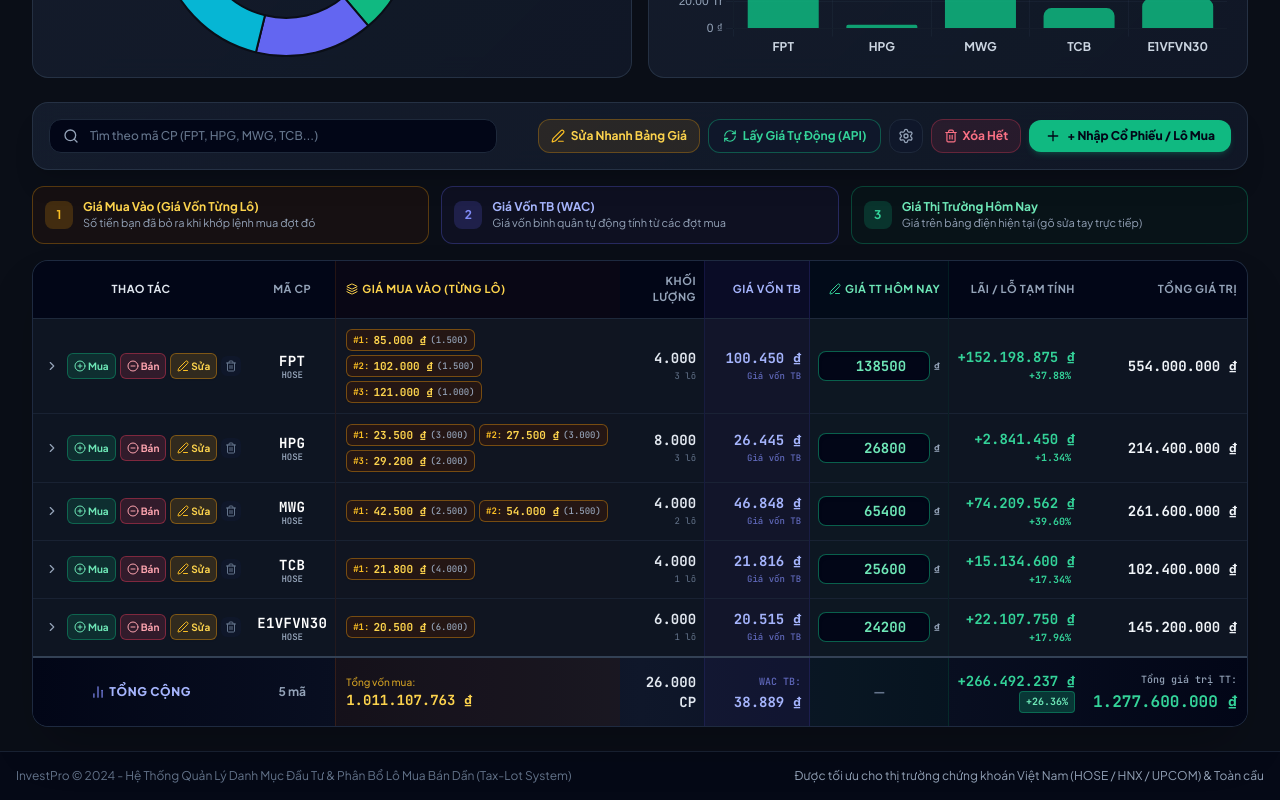
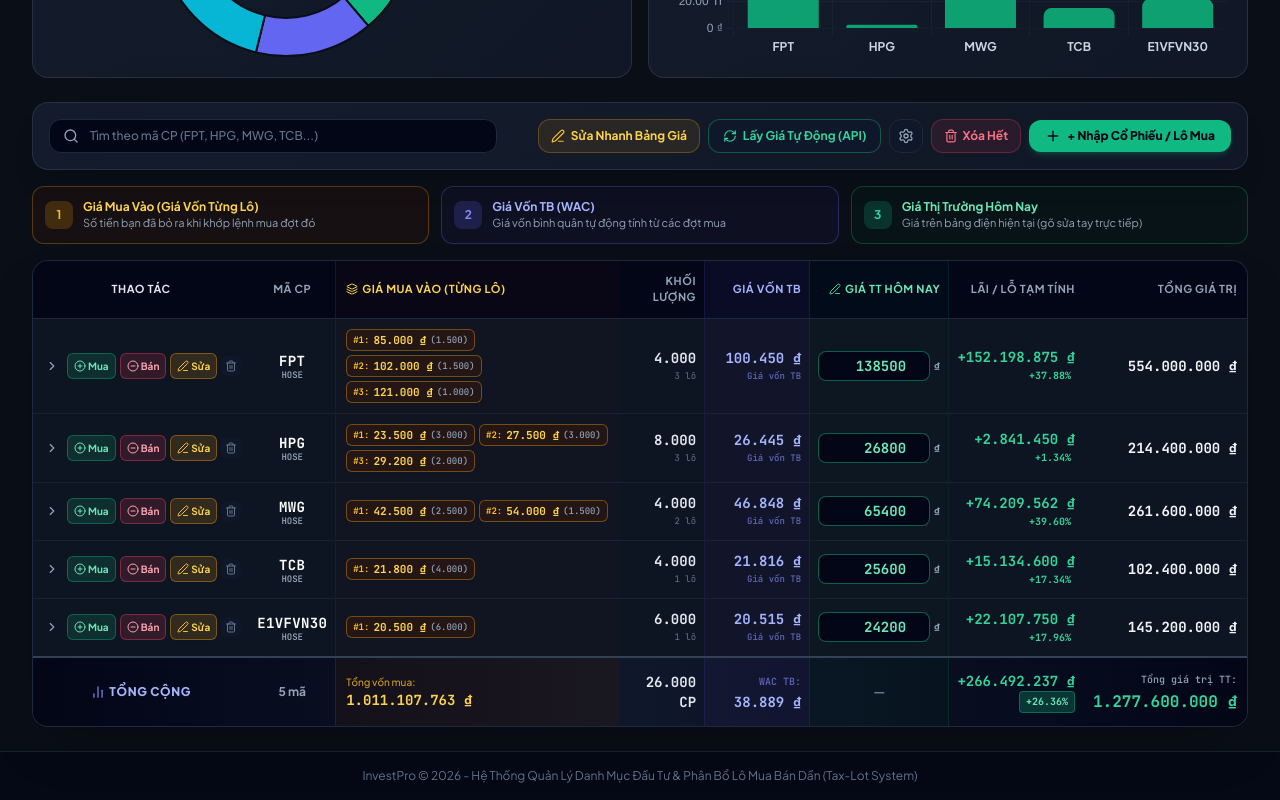
Before and after one commit to kysirong39/InvestPro, a React (Vite) app: page / in a window 1280 px wide. Shown: the part 551-1351 px from the top of the page. Built offline with nearby package versions, Linux system fonts and the light colour scheme.

Commit message:
fix(ui): update footer copyright to dynamic current year and remove Vietnam stock market tagline

```diff
--- a/src/App.jsx
+++ b/src/App.jsx
@@ -665,9 +665,8 @@ export const App = () => {
 
       {/* Footer */}
       <footer className="border-t border-slate-800/80 bg-slate-950/60 py-4 text-center text-xs text-slate-500">
-        <div className="max-w-7xl mx-auto px-4 flex flex-col sm:flex-row items-center justify-between gap-2">
-          <span>InvestPro © 2024 - Hệ Thống Quản Lý Danh Mục Đầu Tư & Phân Bổ Lô Mua Bán Dần (Tax-Lot System)</span>
-          <span className="text-slate-400">Được tối ưu cho thị trường chứng khoán Việt Nam (HOSE / HNX / UPCOM) & Toàn cầu</span>
+        <div className="max-w-7xl mx-auto px-4 flex items-center justify-center">
+          <span>InvestPro © {new Date().getFullYear()} - Hệ Thống Quản Lý Danh Mục Đầu Tư & Phân Bổ Lô Mua Bán Dần (Tax-Lot System)</span>
         </div>
       </footer>
 
```
Also changed, not shown: 1 other file (tests, documents, lock files or other folders).
